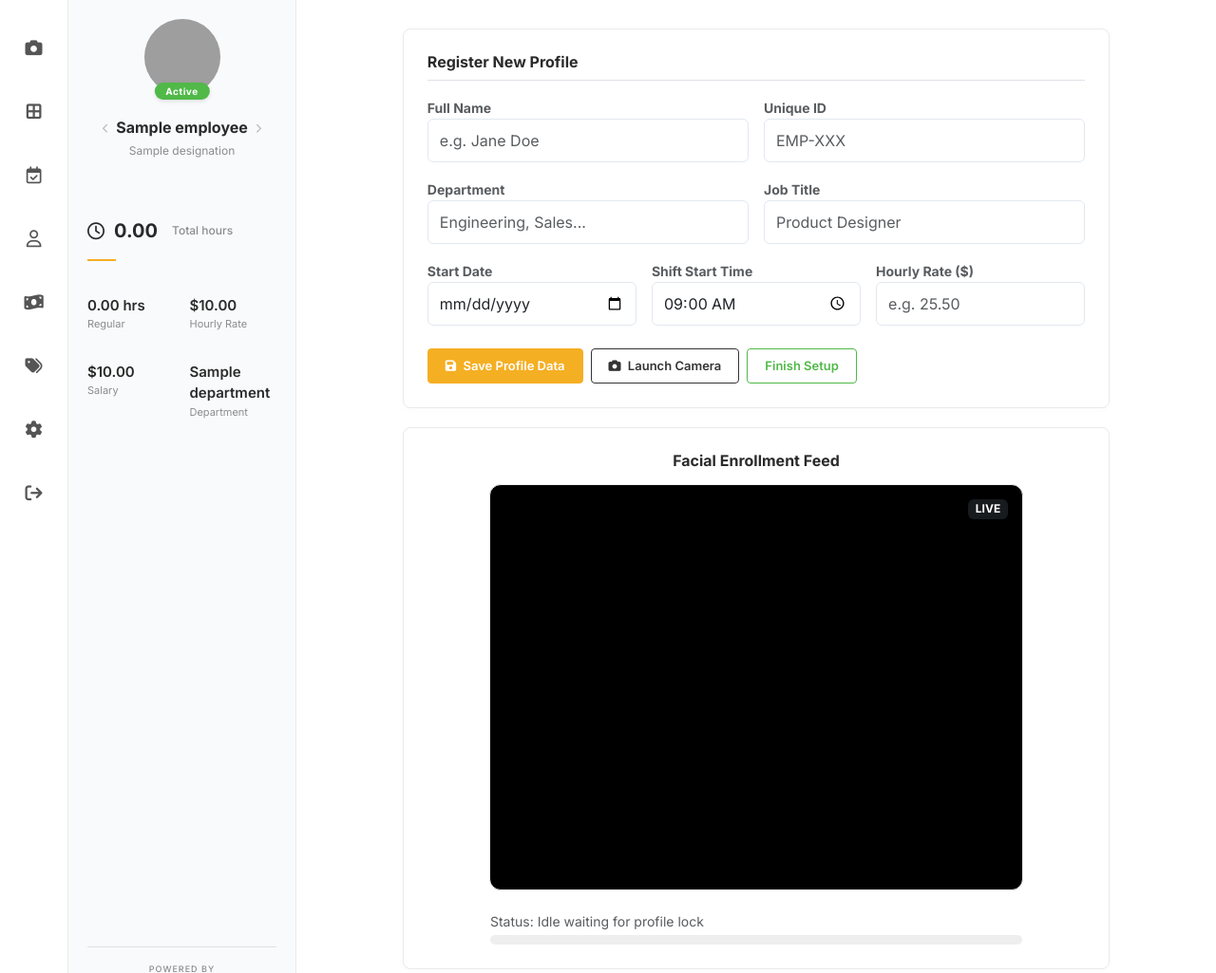
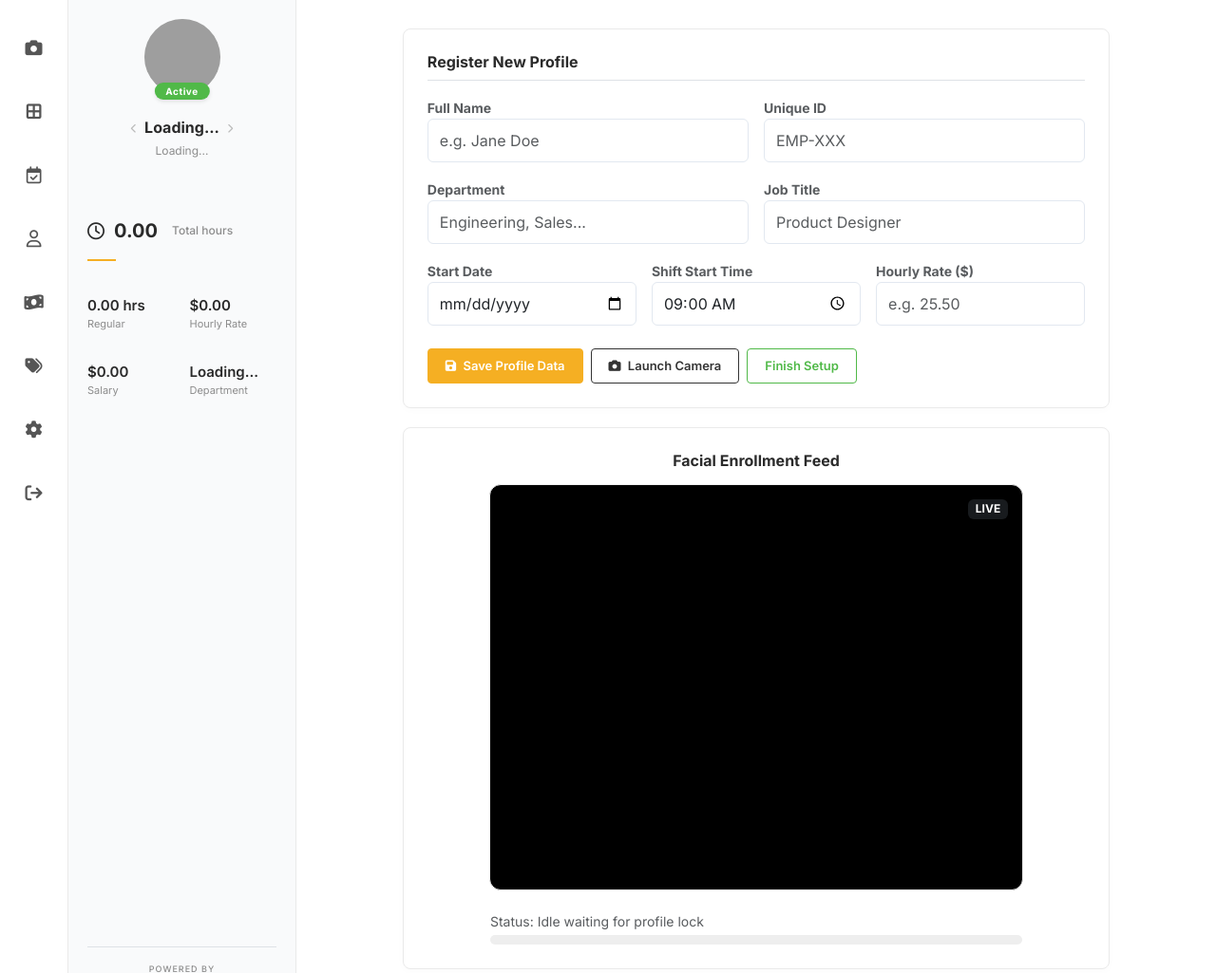
Before and after one commit to Prayag2006/Raj-Chemist, a Flask app: page /add_employee in a window 1280 px wide. Shown: the part 83-1108 px from the top of the page at 95% size. Run offline with Flask 3, Linux system fonts and the light colour scheme; a database or web service that is not in the repository returns one stand-in record (values such as "Sample title"); data that the repository does not hold is empty; some web fonts are replaced; grey boxes are pictures that could not be loaded.

Commit message:
Ultra performance: transition sidebar profile stats to background lazy-loading via AJAX

```diff
--- a/app.py
+++ b/app.py
@@ -164,71 +164,30 @@
 @app.context_processor
 def inject_sidebar_data():
     default_sb = {
-        "sb_name": "No Data",
-        "sb_role": "-",
+        "sb_name": "Loading...",
+        "sb_role": "Loading...",
         "sb_total_hours": "0.00",
         "sb_regular_hours": "0.00",
         "sb_rate": "$0.00",
         "sb_salary": "$0.00",
-        "sb_dept": "-",
+        "sb_dept": "Loading...",
         "sb_eid": 0
     }
     try:
         eid_cookie = request.cookies.get("sidebar_eid")
-        emp = None
-
         if eid_cookie:
-            try:
-                emp = db.employees.find_one({"id": int(eid_cookie)})
-            except:
-                emp = None
-
-        if not emp:
-            latest_record = db.attendance.find_one({}, sort=[("timestamp", -1)])
-            if latest_record:
-                emp = db.employees.find_one({"id": latest_record["employee_id"]})
-
-        if not emp:
-            emp = db.employees.find_one({})
-
-        if not emp:
-            return default_sb
-
-        eid = emp["id"]
-        IST = datetime.timezone(datetime.timedelta(hours=5, minutes=30))
-        month_str = datetime.datetime.now(IST).strftime("%Y-%m")
-        query = {"employee_id": eid, "timestamp": {"$regex": f"^{month_str}"}}
-        records = list(db.attendance.find(query).sort("timestamp", 1))
-
-        total_seconds = 0
-        last_checkin_time = None
-        for r in records:
-            status = r.get("status", "")
-            ts = parse_dt(r["timestamp"])
-            if ts:
-                if status in ["Check In", "Late Check In"]:
-                    last_checkin_time = ts
-                elif status == "Check Out":
-                    if last_checkin_time:
-                        total_seconds += (ts - last_checkin_time).total_seconds()
-                        last_checkin_time = None
-
-        total_hours = total_seconds / 3600.0
-        rate = emp.get("hourly_rate", 0.0)
-        salary = total_hours * rate
-
-        return {
-            "sb_name": emp.get("name", "Unknown"),
-            "sb_role": emp.get("designation", "Employee") or "Employee",
-            "sb_dept": emp.get("department", "N/A") or "N/A",
-            "sb_total_hours": f"{total_hours:.2f}",
-            "sb_regular_hours": f"{total_hours:.2f}",
-            "sb_rate": f"${rate:.2f}",
-            "sb_salary": f"${salary:.2f}",
-            "sb_eid": eid
-        }
-    except Exception as e:
-        app.logger.error("DB Error in inject_sidebar_data: %s", e)
+            return {
+                "sb_name": "Loading...",
+                "sb_role": "Loading...",
+                "sb_total_hours": "0.00",
+                "sb_regular_hours": "0.00",
+                "sb_rate": "$0.00",
+                "sb_salary": "$0.00",
+                "sb_dept": "Loading...",
+                "sb_eid": int(eid_cookie)
+            }
+        return default_sb
+    except Exception:
         return default_sb
 
 # ---------- Routes ----------
--- a/templates/base.html
+++ b/templates/base.html
@@ -146,7 +146,6 @@
   <script>
   let currentSidebarEid = {{ sb_eid|default(0) }};
   async function changeSidebarEmployee(direction) {
-      if (currentSidebarEid === 0) return;
       try {
           const res = await fetch(`/api/sidebar_employee/${direction}/${currentSidebarEid}`);
           if (!res.ok) return;
@@ -175,6 +174,11 @@
           console.error(e);
       }
   }
+
+  // Load sidebar employee stats asynchronously in the background for instant page loads
+  document.addEventListener("DOMContentLoaded", () => {
+      changeSidebarEmployee("current");
+  });
   </script>
 
   <script src="{{ url_for('static', filename='js/realtime.js') }}"></script>
```
